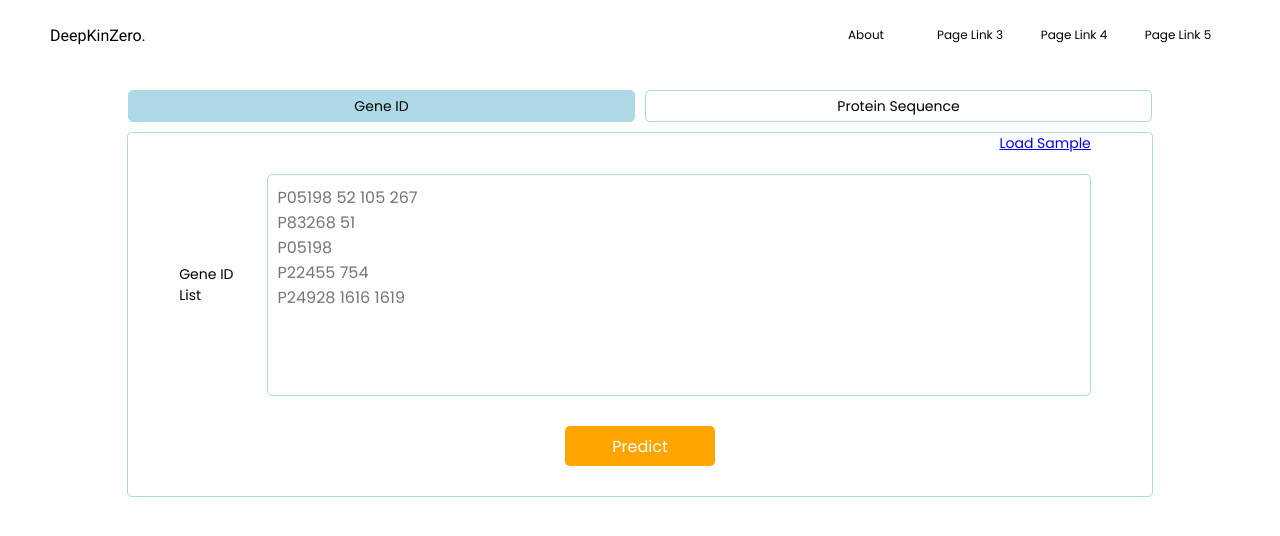
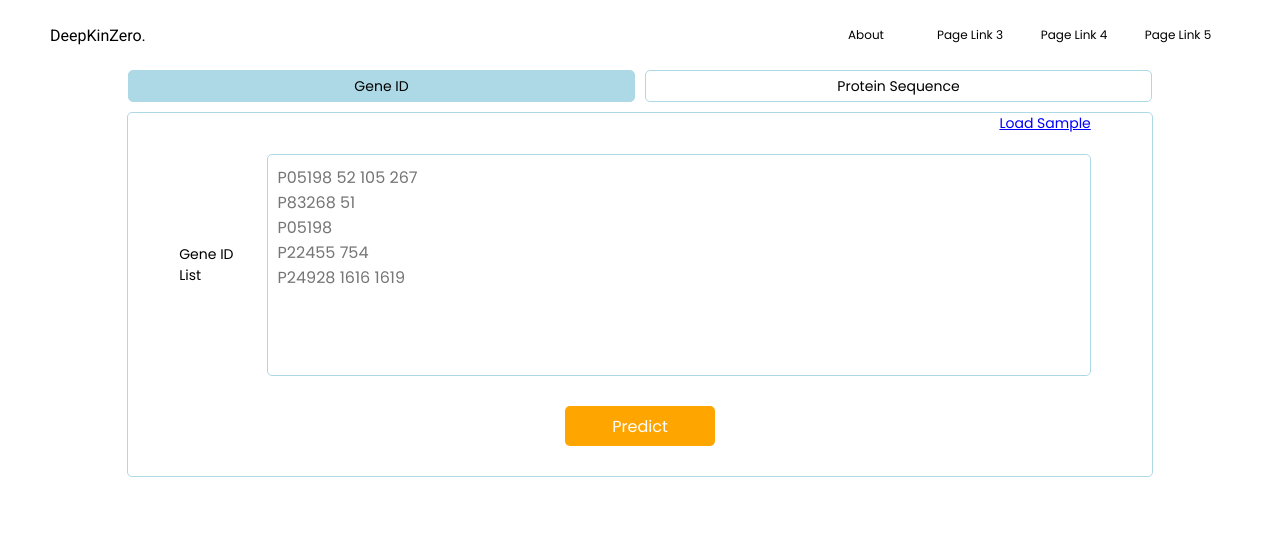
Before and after one commit to yesencan/ENS491-Project, a React (Create React App) app in the folder client/: page /input in a window 1280 px wide. Shown: the top 536 px of the page. Built offline with nearby package versions, Linux system fonts and the light colour scheme.

Commit message:
fix input page padding

```diff
--- a/client/src/App.jsx
+++ b/client/src/App.jsx
@@ -7,7 +7,7 @@ import Input from "./pages/Input";
 import styled from "styled-components";
 
 
-const AppContainer = styled.div`
+const InputContainer = styled.div`
   padding-top: 70px;
 `;
 
@@ -16,13 +16,11 @@ const App = () => {
     <>
       <BrowserRouter>
         <Navbar />
-        <AppContainer>
           <Routes>
             <Route path="/" element={<Launch />}></Route>
             <Route path="/results" element={<Output />}></Route>
-            <Route path="/input" element={<Input />}></Route>
+            <Route path="/input" element={<InputContainer><Input /></InputContainer>}></Route>
           </Routes>
-        </AppContainer>
       </BrowserRouter>
     </>
   );
--- a/client/src/pages/Input.jsx
+++ b/client/src/pages/Input.jsx
@@ -9,7 +9,6 @@ const Container = styled.div`
   flex-direction: column;
   align-items: center;
   justify-content: flex-start;
-  margin-top: 20px;
 `;
 
 const TabContainer = styled.div`
```
